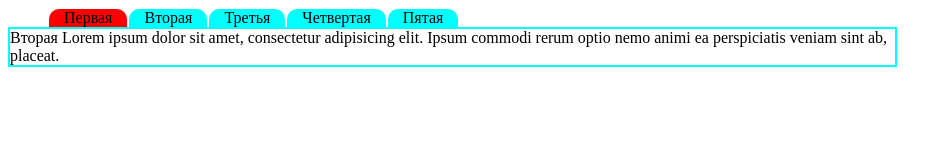
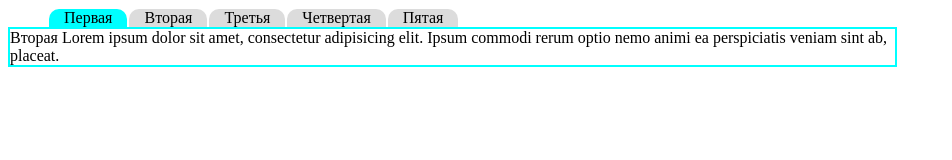
Before and after one commit to APNikitin/JavaScript-level2, a plain HTML site: page lesson4/index_dz4-1.html in a window 1280 px wide. Shown: the whole page, without its empty margins (0-952 px from the left). Drawn offline with nearby package versions, Linux system fonts and the light colour scheme.

Commit message:
Подправлено

```diff
--- a/lesson4/css/style.css
+++ b/lesson4/css/style.css
@@ -12,7 +12,7 @@ li{
     padding-right: 15px;
     margin: 1px;
     list-style-type: none;
-    background-color: aqua;
+    background-color: gainsboro;
     border-top-left-radius: 10px;
     border-top-right-radius: 10px;
     border-bottom: none;
@@ -20,7 +20,7 @@ li{
     padding-bottom: 0;
 }
 li.active {
-    background-color: red;
+    background-color: aqua;
 }
 .tab {
     width: 90%;
--- a/lesson4/index_dz4-1.html
+++ b/lesson4/index_dz4-1.html
@@ -19,6 +19,7 @@
     <div class="folder  active"  id="tab1">Вторая Lorem ipsum dolor sit amet, consectetur adipisicing elit. Ipsum commodi rerum optio nemo animi ea perspiciatis veniam sint ab, placeat.</div>
     <div class="folder" id="tab2">Третья Lorem ipsum dolor sit amet, consectetur adipisicing elit. Rem aliquam voluptates ipsam qui possimus libero, distinctio deserunt ipsa quas repudiandae?</div>
     <div class="folder" id="tab3">Четвертая Lorem ipsum dolor sit amet, consectetur adipisicing elit. Ex quis reiciendis perspiciatis autem illo assumenda quia facere soluta atque distinctio?</div>
+    <div class="folder" id="tab3">Пятая Lorem ipsum dolor sit amet, consectetur adipisicing elit. Ex quis reiciendis perspiciatis autem illo assumenda quia facere soluta atque distinctio?</div>
   </div>
 
 </body>
```
